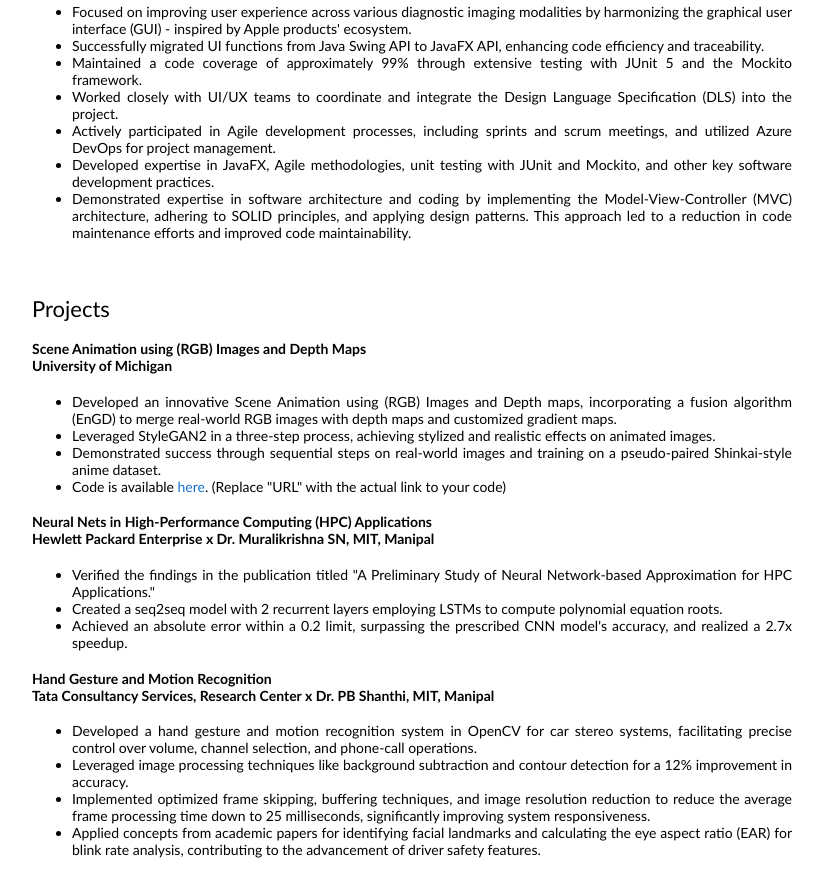
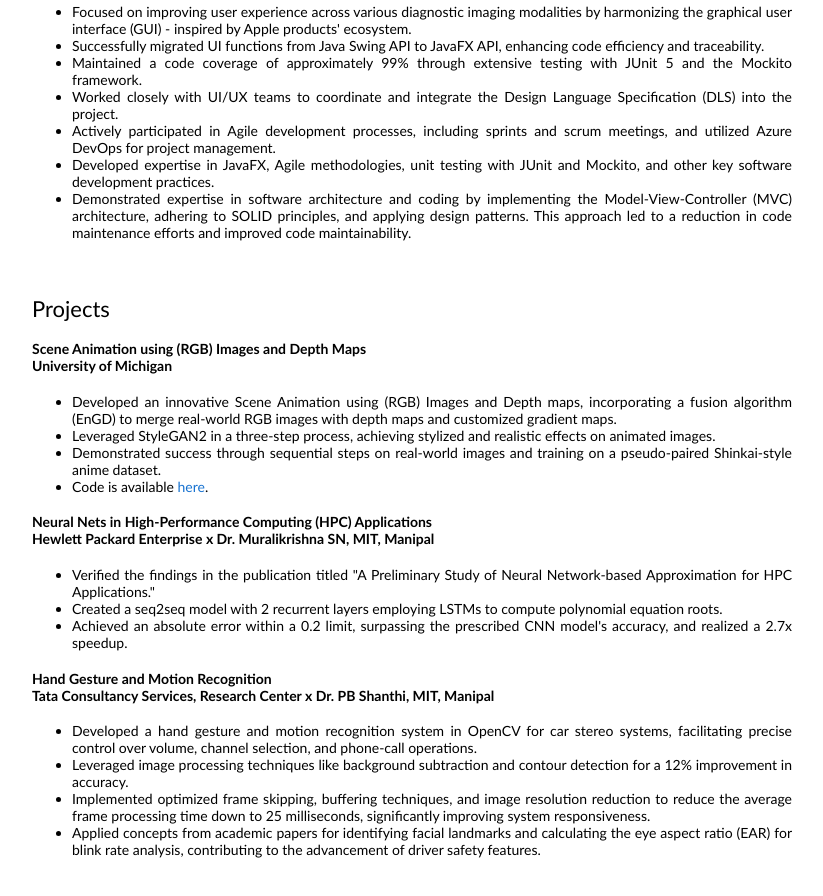
Before and after one commit to aptgetnitin/aptgetnitin.github.io, a plain HTML site: page index.html in a window 1280 px wide. Shown: the part 1495-2391 px from the top of the page, without its empty margins (228-1051 px from the left). Drawn offline with Linux system fonts and the light colour scheme.

Commit message:
Update index.html

```diff
--- a/index.html
+++ b/index.html
@@ -138,7 +138,7 @@
 				    <li>Developed an innovative Scene Animation using (RGB) Images and Depth maps, incorporating a fusion algorithm (EnGD) to merge real-world RGB images with depth maps and customized gradient maps.</li>
 				    <li>Leveraged StyleGAN2 in a three-step process, achieving stylized and realistic effects on animated images.</li>
 				    <li>Demonstrated success through sequential steps on real-world images and training on a pseudo-paired Shinkai-style anime dataset.</li>
-				    <li>Code is available <a href="https://github.com/aptgetnitin/SAIND">here</a>. (Replace "URL" with the actual link to your code)</li>
+				    <li>Code is available <a href="https://github.com/aptgetnitin/SAIND">here</a>.</li>
 				</ul>
 
 
```
